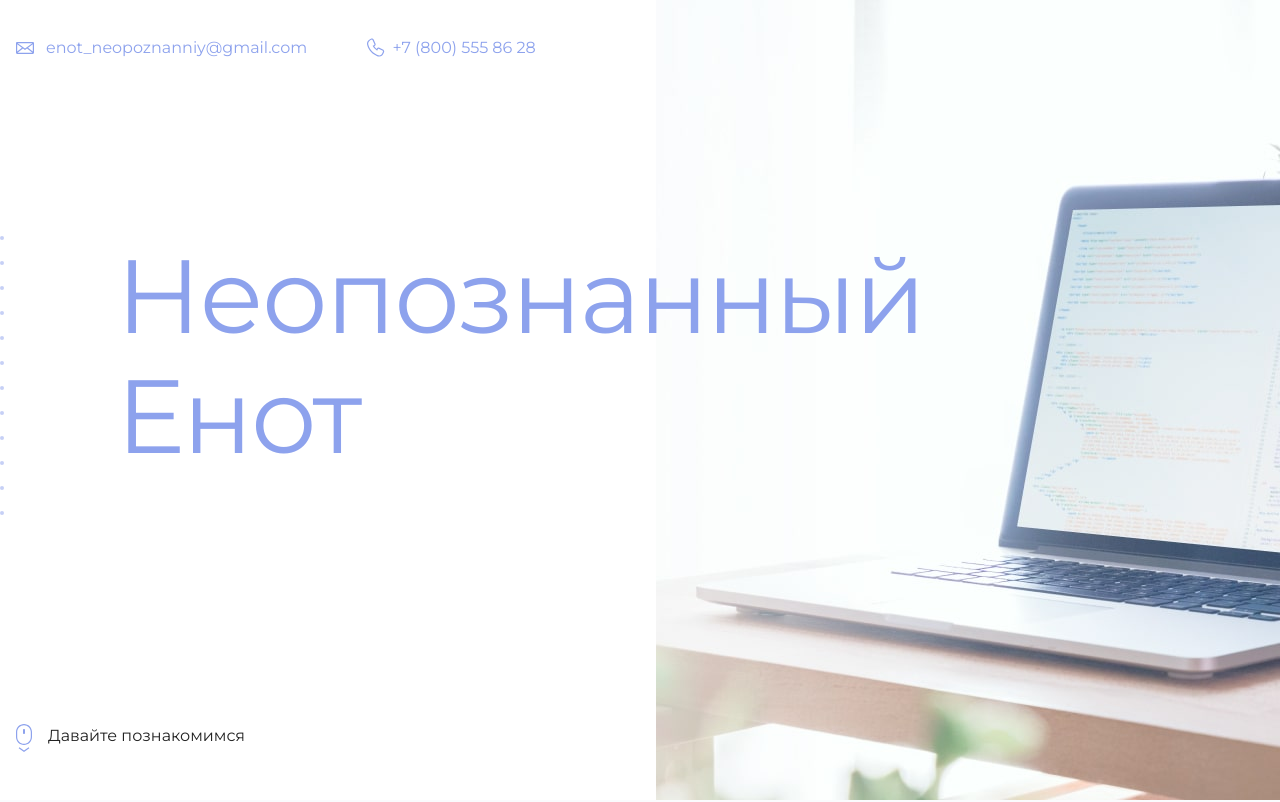
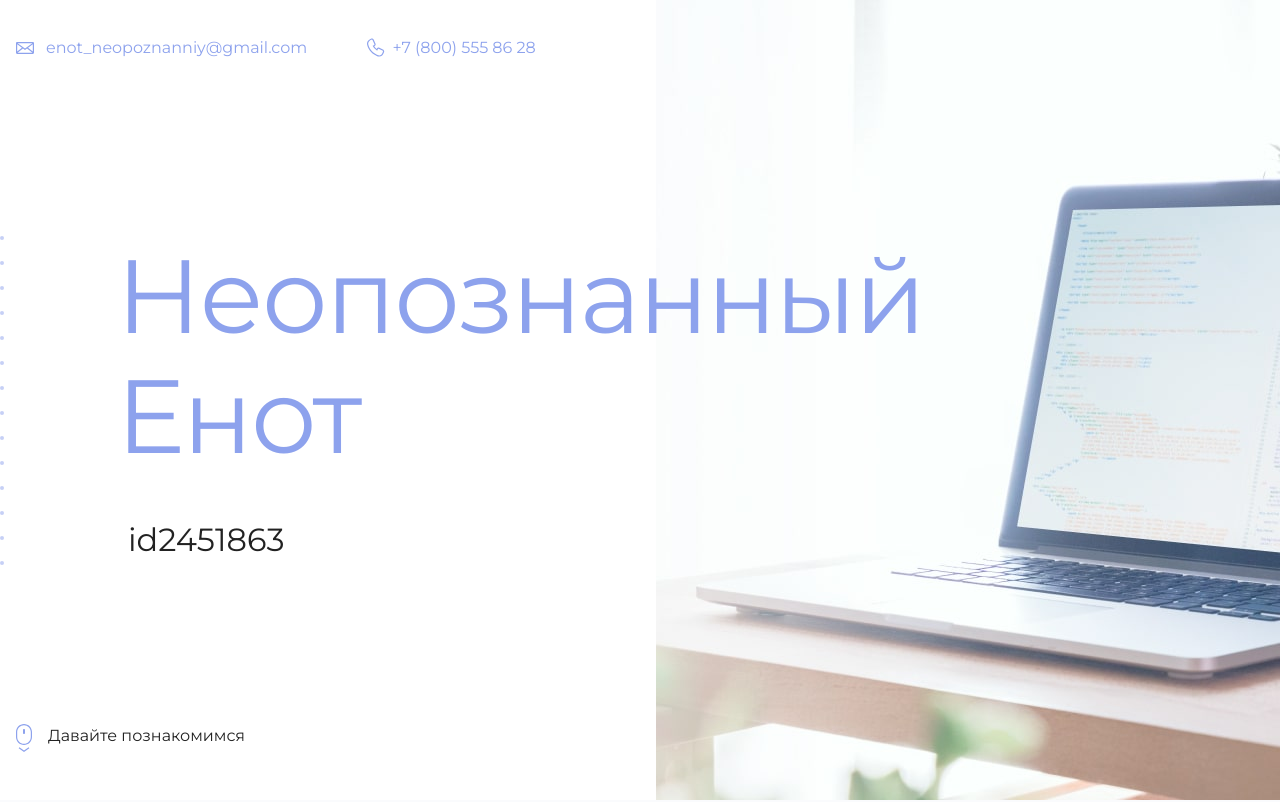
Before and after one commit to johann219/github-pages-training, a plain HTML site: page index.html in a window 1280 px wide. Shown: the top 802 px of the page. Drawn offline with Linux system fonts and the light colour scheme.

Commit message:
Add personal html-academy id

```diff
--- a/index.html
+++ b/index.html
@@ -19,7 +19,7 @@
       <section class="hero-image">
         <div class="container">
           <h1 class="heading">Неопознанный Енот</h1>
-          <p><!-- Тут ваш id на сайте Академии --></p>
+          <p>id2451863</p>
         </div>
       </section>
 
```
